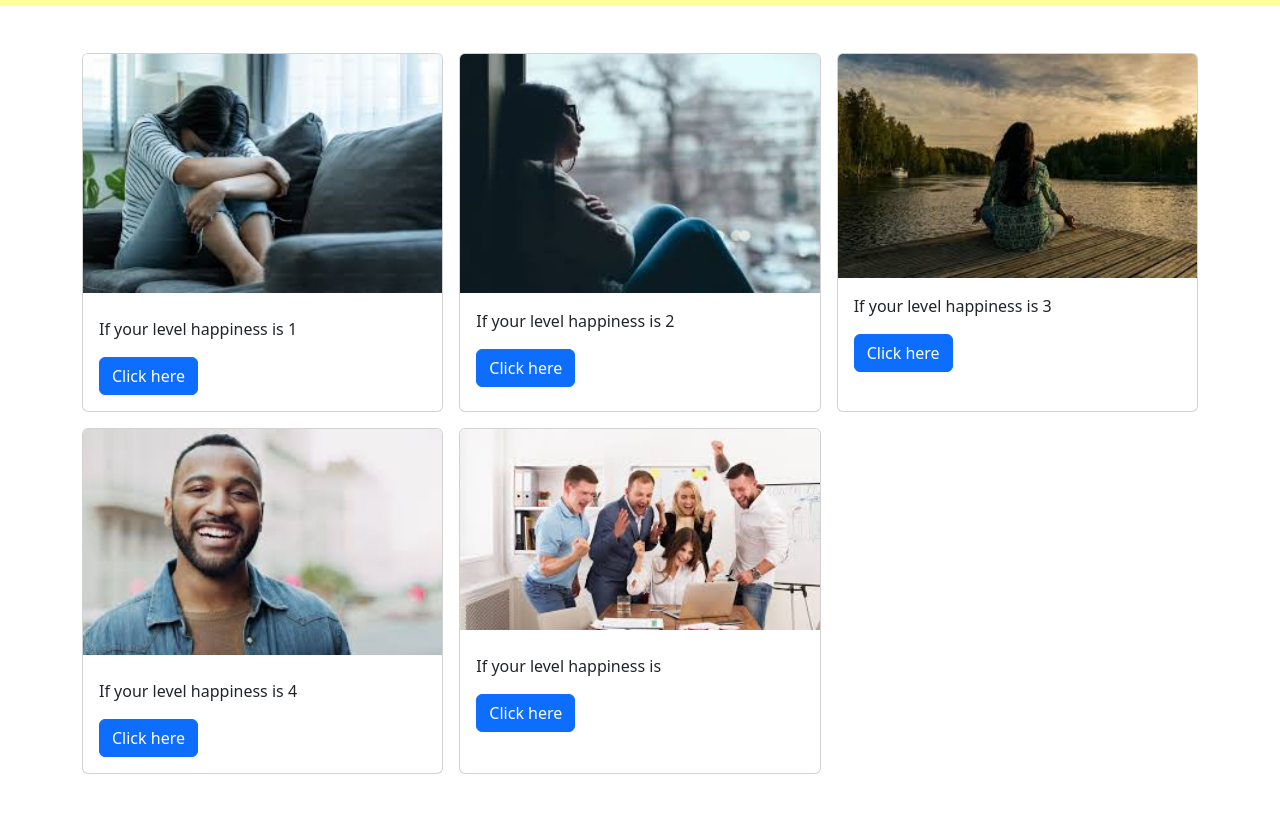
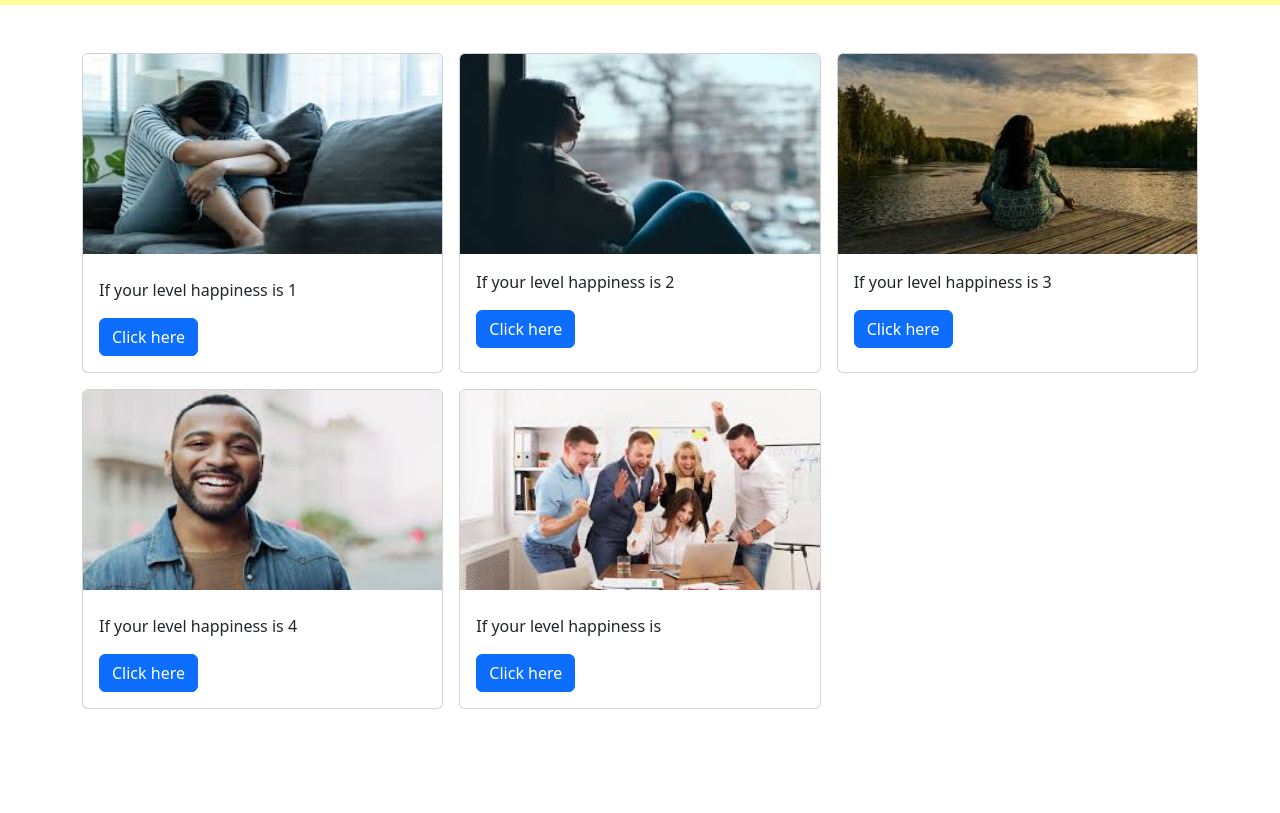
Before and after one commit to mariliagiannakoula/sunflower, a plain HTML site: page continue.html in a window 1280 px wide. Shown: the part 51-864 px from the top of the page. After the commit the page ends 808 px from the top, so only its background shows below. Drawn offline with nearby package versions, Linux system fonts and the light colour scheme.

Commit message:
revert style1 change

```diff
--- a/style1.css
+++ b/style1.css
@@ -86,6 +86,6 @@
   height: 100%;
 }
 
-.feeling-cards.card.img {
-  height: 100%;
+.feeling-cards .card img {
+  height: 200px;
 }
```
